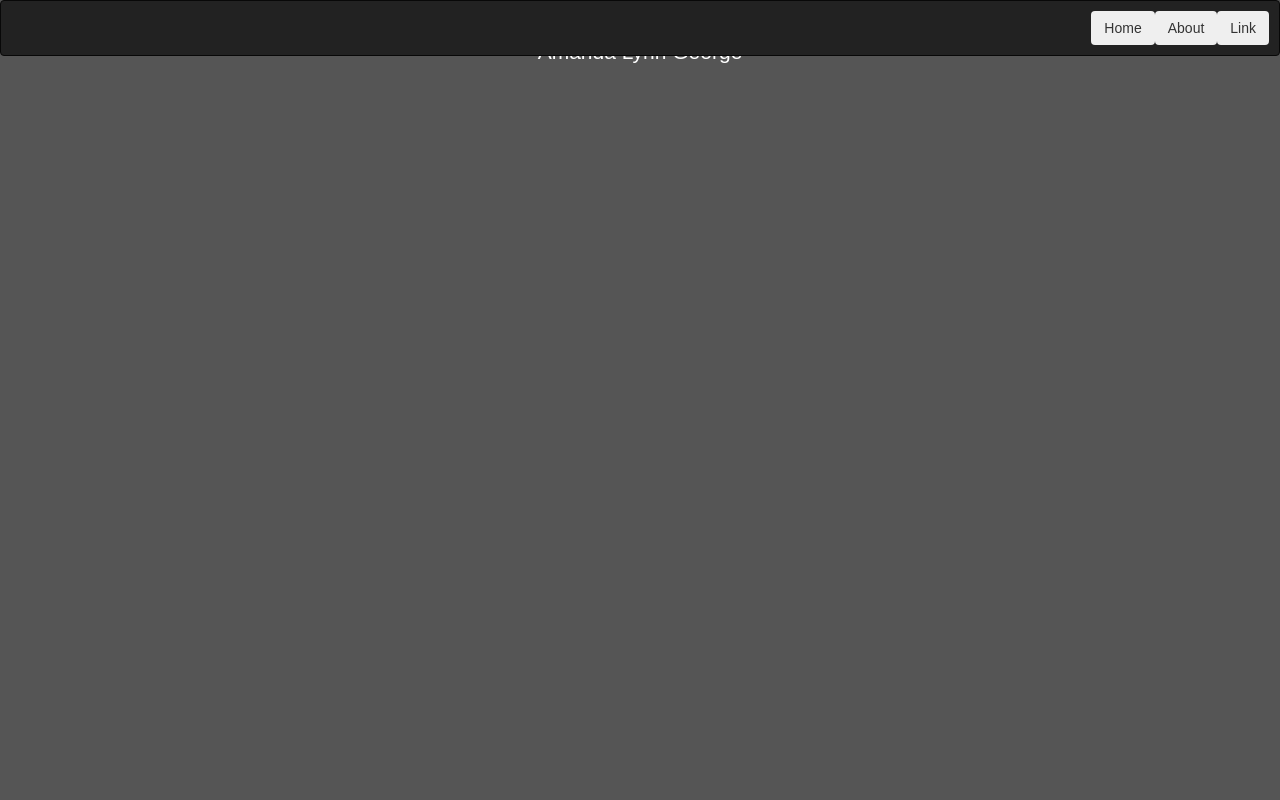
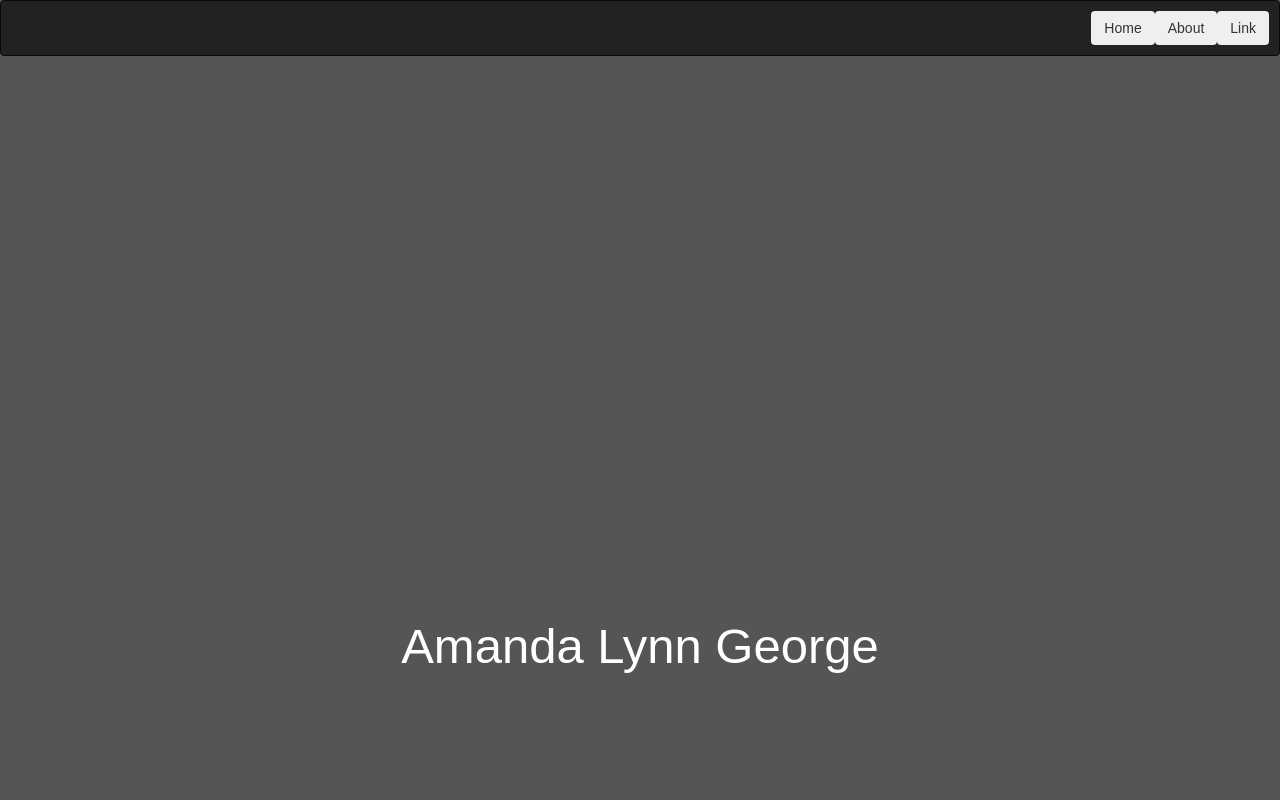
Before and after one commit to ageorge0160/portfolio, a React (Create React App) app: page / in a window 1280 px wide. Shown: the top 800 px of the page. Built offline with nearby package versions, Linux system fonts and the light colour scheme.

Commit message:
change header to home & layout work

```diff
--- a/src/App.css
+++ b/src/App.css
@@ -2,20 +2,16 @@
   text-align: center;
 }
 
-.App-logo {
-  animation: App-logo-spin infinite 20s linear;
-  height: 80px;
-}
-
-.App-header {
+.home {
   background-color: #555;
-  height: 900px;
+  height: 1100px;
   padding: 20px;
-  color: white;
 }
 
 .App-title {
-  font-size: 1.5em;
+  font-size: 3.5em;
+  color: white;
+  margin-top: 600px;
 }
 
 .App-intro {
--- a/src/App.js
+++ b/src/App.js
@@ -1,7 +1,7 @@
 import React, { Component } from 'react';
 import logo from './logo.svg';
 import './App.css';
-import Header from './containers/header';
+import Home from './containers/home';
 import Navbar from './containers/navbar';
 import About from './containers/about';
 
@@ -10,7 +10,7 @@ class App extends Component {
     return (
       <div className="App">
         <Navbar />
-        <Header />
+        <Home />
         <About />
       </div>
     );
--- a/src/containers/header.js
+++ /dev/null
@@ -1,8 +0,0 @@
-import React from 'react';
-
-const Header = () =>
-  <header className="App-header">
-    <h1 className="App-title">Amanda Lynn George</h1>
-  </header>
-
-export default Header;
--- /dev/null
+++ b/src/containers/home.js
@@ -0,0 +1,8 @@
+import React from 'react';
+
+const Home = () =>
+  <div className="home">
+    <h1 className="App-title">Amanda Lynn George</h1>
+  </div>
+
+export default Home;
--- a/src/containers/navbar.js
+++ b/src/containers/navbar.js
@@ -1,11 +1,11 @@
 import React from 'react';
 
 const Navbar = () =>
-  <nav class="navbar navbar-inverse bg-inverse">
+  <nav className="navbar navbar-inverse bg-inverse">
     <div id="navbar-btns">
-        <button class='btn'>Home</button>
-        <button class='btn'>About</button>
-        <button class='btn'>Link</button>
+        <button className='btn'>Home</button>
+        <button className='btn'>About</button>
+        <button className='btn'>Link</button>
     </div>
   </nav>
 
```
